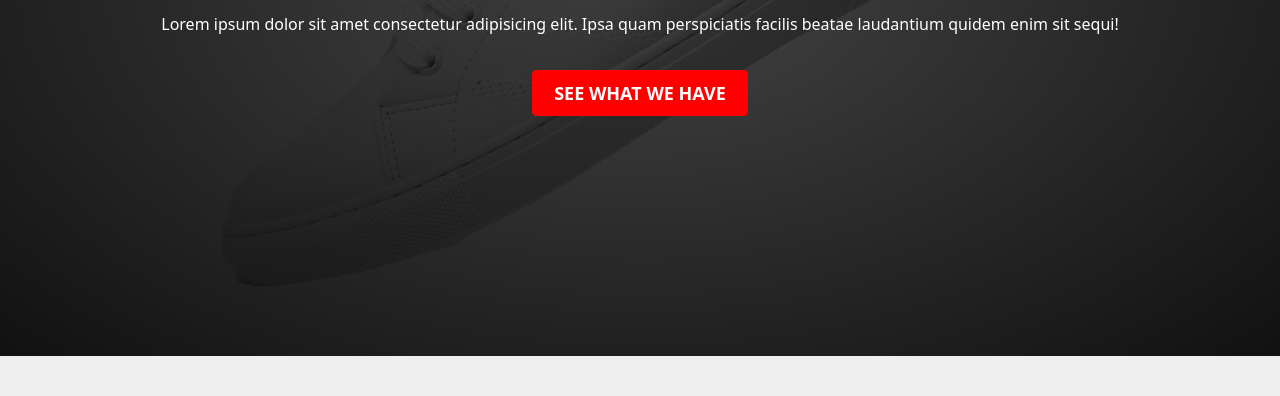
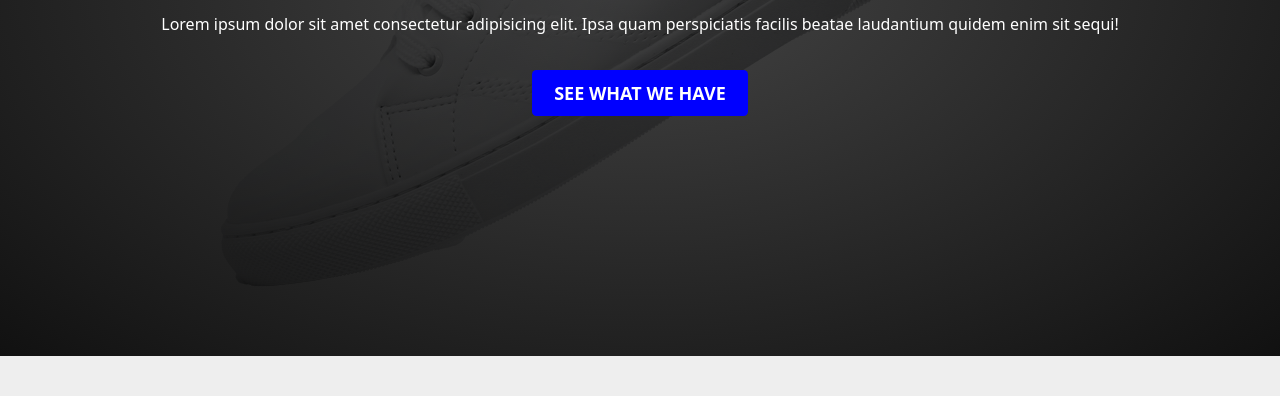
Before and after one commit to Ry-Ferreira/Landing-Page, a plain HTML site: page Pag/index.html in a window 1280 px wide. Shown: the part 404-800 px from the top of the page. Drawn offline with Linux system fonts and the light colour scheme.

Commit message:
btn-color

```diff
--- a/Pag/style.css
+++ b/Pag/style.css
@@ -56,7 +56,7 @@ section {
     text-transform: uppercase;
     font-size: 1.125rem;
     padding: .5em 1.25em;
-    background: var(--clr-accent, red);
+    background: var(--clr-accent, blue);
     border-radius: .25em;
     transition:
         transform 250ms ease-in-out,
```
